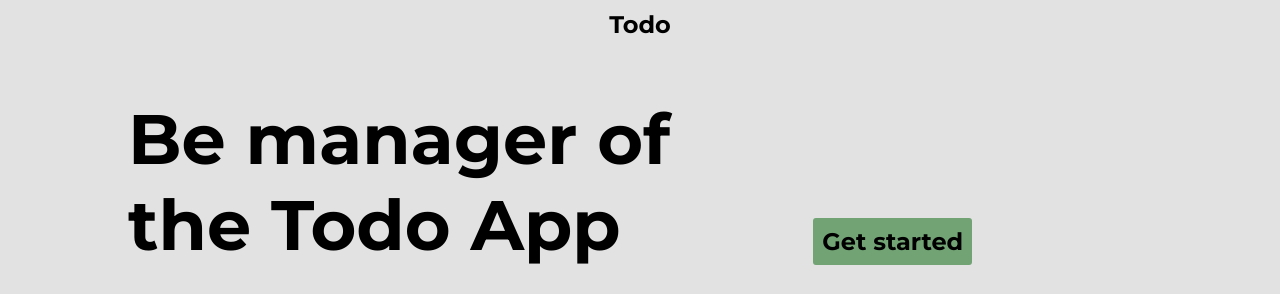
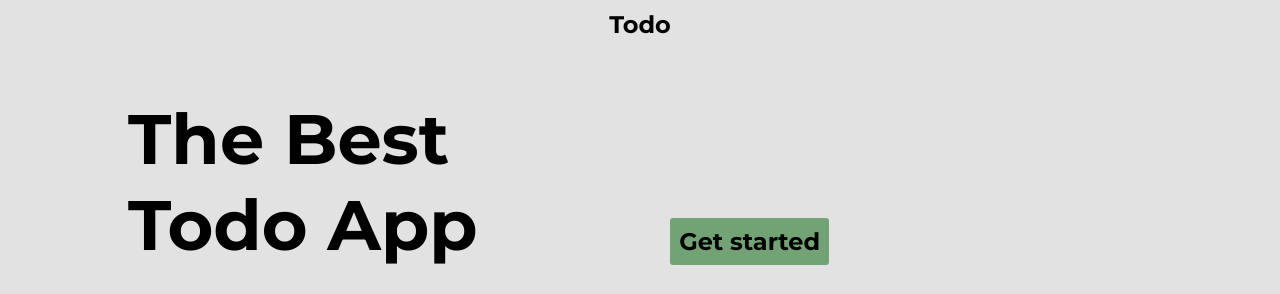
Before and after one commit to pmihango/react-todo-app, a React (Create React App) app: page / in a window 1280 px wide. Shown: the top 294 px of the page. Built offline with nearby package versions, Linux system fonts and the light colour scheme.

Commit message:
added a home page

```diff
--- a/src/components/UserHome.js
+++ b/src/components/UserHome.js
@@ -13,7 +13,7 @@ function UserHome() {
     <>
     <div className='homeContainer'>
     <div className='currentJob'>
-    {userInfo ? (<h1> <span style={{color:'Green'}}>{userInfo}</span>, <br />the todo Picaso</h1>):(<><h1>Be manager of <br /> the Todo App <span className='access' onClick={()=>redirect('/auth')}>Get started</span></h1>
+    {userInfo ? (<h1> <span style={{color:'Green'}}>{userInfo}</span>, <br />the todo Picaso</h1>):(<><h1>The Best<br /> Todo App <span className='access' onClick={()=>redirect('/auth')}>Get started</span></h1>
 
     </>
     )}
```
